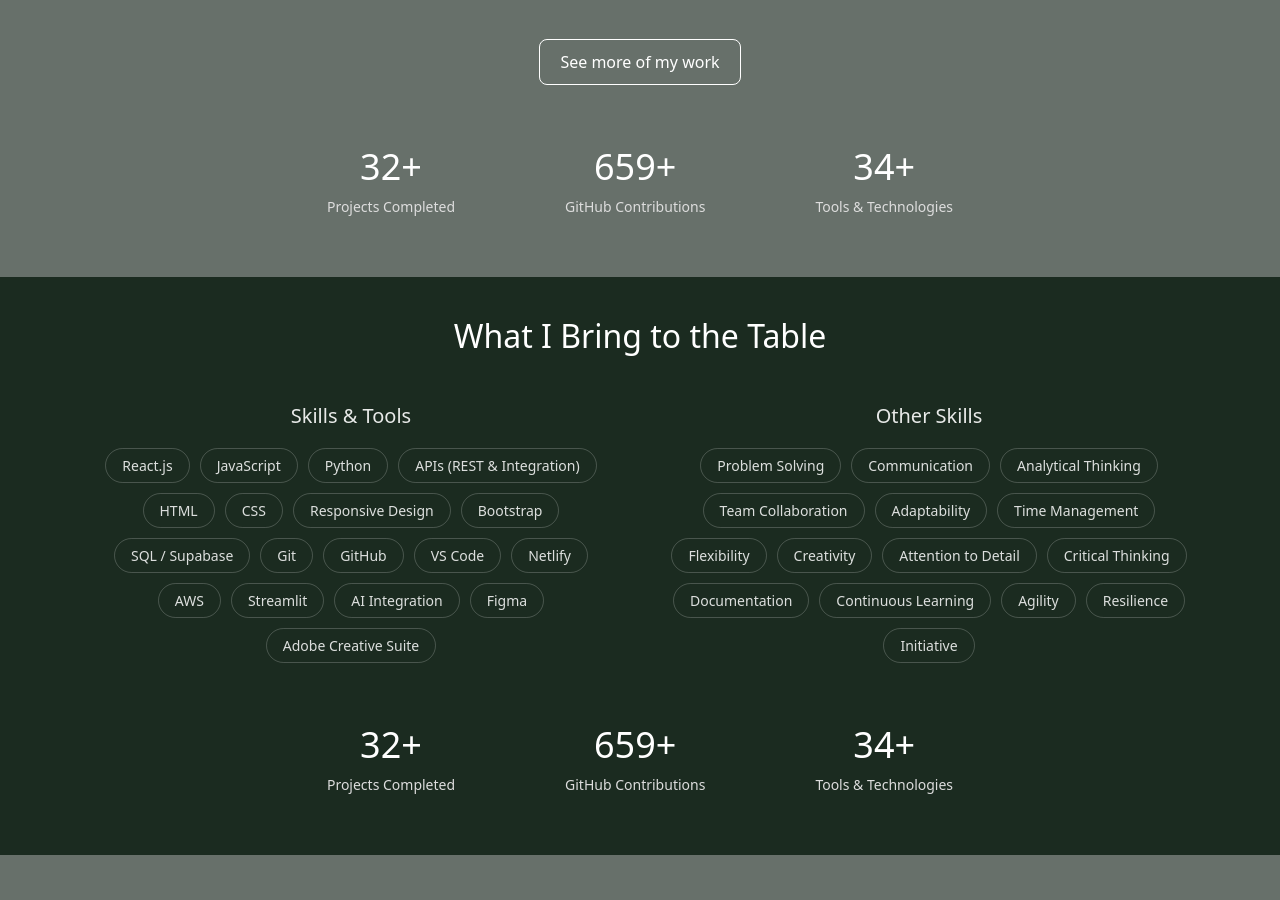
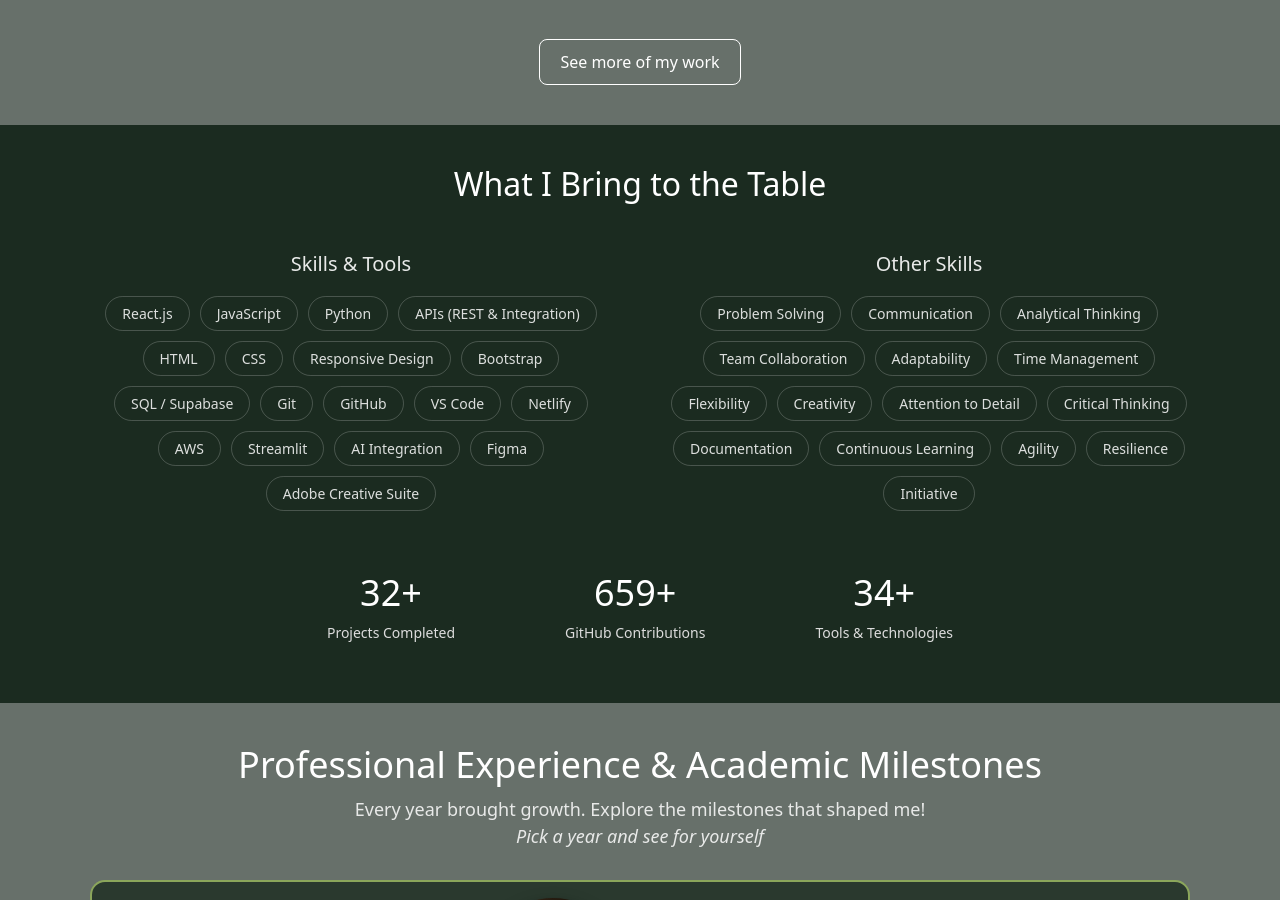
Before and after one commit to gititbunny/nn-react-portfolio, a React (Create React App) app in the folder portfolio/: page / in a window 1280 px wide. Shown: the part 2392-3292 px from the top of the page. Built offline with nearby package versions, Linux system fonts and the light colour scheme.

Commit message:
Remove stats counter

```diff
--- a/portfolio/src/components/Projects.js
+++ b/portfolio/src/components/Projects.js
@@ -1,5 +1,4 @@
 import React, { useState } from "react";
-import StatCounter from "./StatCounter";
 import "../styles/Projects.css";
 
 const projects = [
@@ -214,12 +213,6 @@ function Projects() {
         </a>
       </div>
 
-      <div className="stats-row">
-        <StatCounter label="Projects Completed" end={32} />
-        <StatCounter label="GitHub Contributions" end={659} />
-        <StatCounter label="Tools & Technologies" end={34} />
-      </div>
-
       {selectedProject && (
         <div className="project-modal">
           <div className="modal-content">
```
